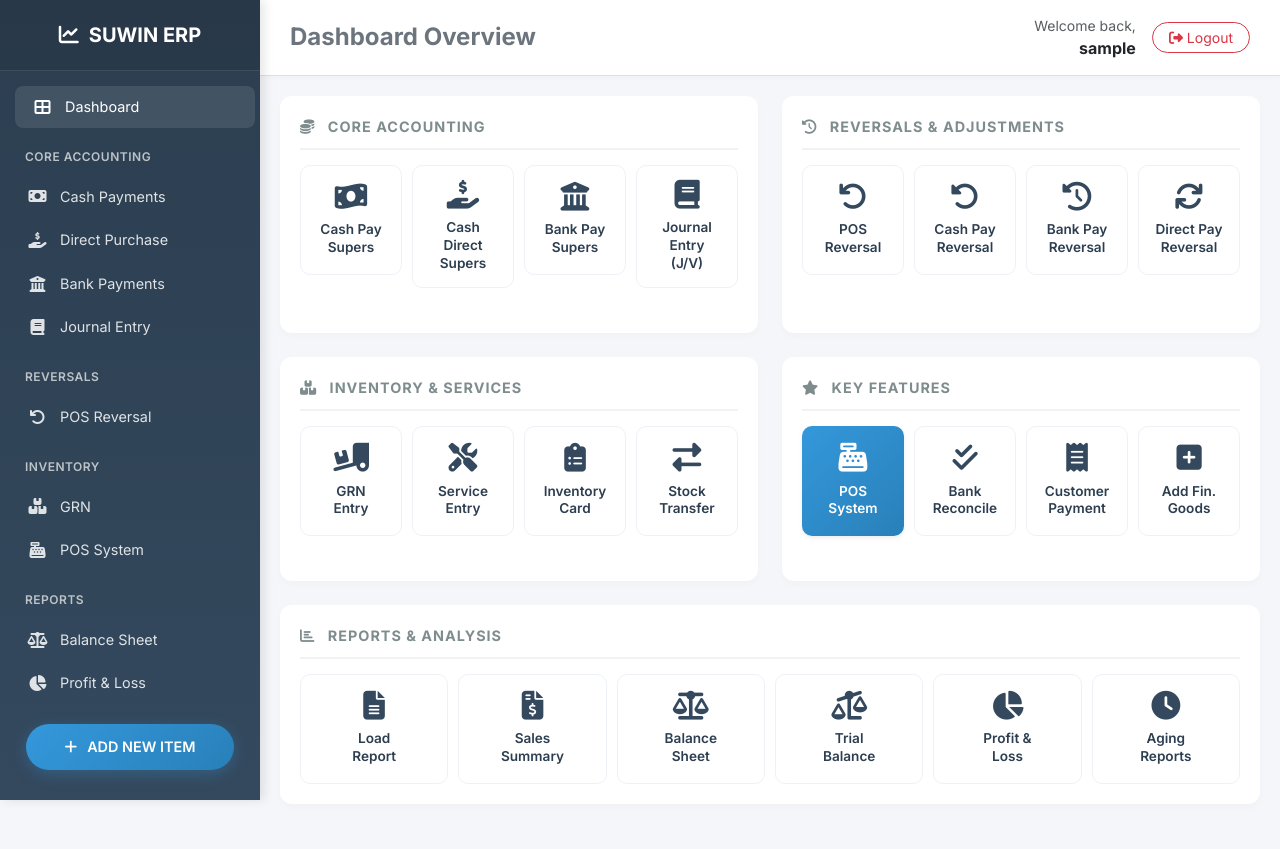
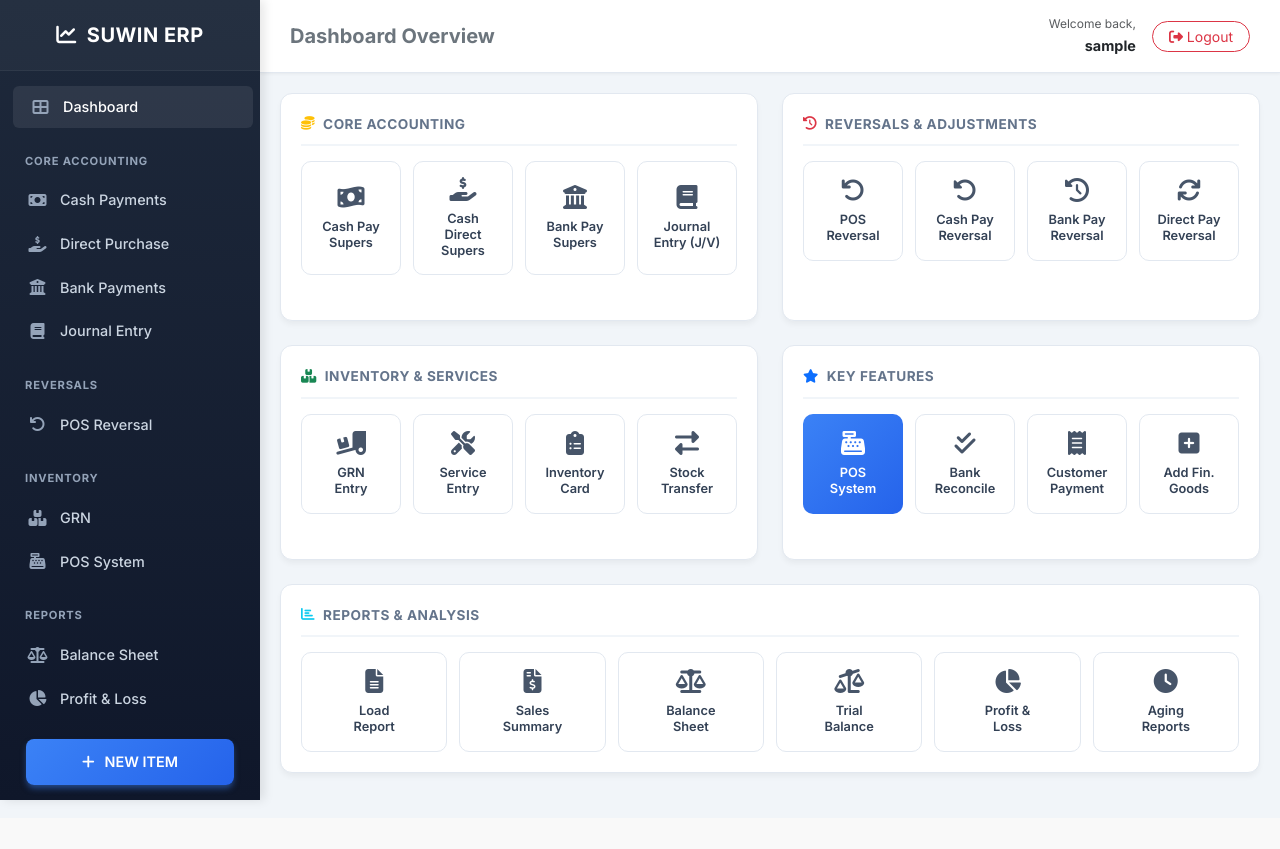
Before and after one commit to Thiwa1/ERP-WEB, a Flask app: page / in a window 1280 px wide. After the commit the page ends 805 px from the top, so only its background shows below. Run offline with Flask 3, Linux system fonts and the light colour scheme; the visitor is signed in with stand-in values (Sample User, id 1).

Commit message:
Update UI: Mobile responsiveness and professional color scheme
- `base.html`: Added a responsive sidebar with hamburger toggle for mobile devices. Updated the color palette to a professional "Dark Slate Blue" (#1e293b) with muted text, replacing the previous light blue theme.
- `index.html`: Refined the dashboard grid with responsive classes (`row-cols-2` on mobile) to prevent layout breakage. Updated tile styling to match the new color scheme.

Co-authored-by: Thiwa1 <30181036+Thiwa1@users.noreply.github.com>

```diff
--- a/templates/base.html
+++ b/templates/base.html
@@ -10,11 +10,12 @@
     <style>
         :root {
             --sidebar-width: 260px;
-            --primary-color: #2c3e50;
-            --secondary-color: #34495e;
-            --accent-color: #3498db;
-            --text-light: #ecf0f1;
-            --bg-light: #f4f6f9;
+            --primary-color: #1e293b; /* Dark Slate Blue - Professional */
+            --secondary-color: #334155;
+            --accent-color: #3b82f6; /* Modern Blue */
+            --text-light: #f8fafc;
+            --bg-light: #f1f5f9;
+            --text-muted: #94a3b8; /* Professional muted text */
         }
 
         body {
@@ -26,7 +27,7 @@
         /* Sidebar Styling */
         .sidebar {
             width: var(--sidebar-width);
-            background: linear-gradient(180deg, var(--primary-color) 0%, var(--secondary-color) 100%);
+            background: linear-gradient(180deg, var(--primary-color) 0%, #0f172a 100%);
             color: var(--text-light);
             height: 100vh;
             position: fixed;
@@ -34,16 +35,16 @@
             left: 0;
             z-index: 1000;
             padding-top: 0;
-            transition: all 0.3s ease;
+            transition: transform 0.3s ease-in-out;
             box-shadow: 4px 0 10px rgba(0,0,0,0.1);
             overflow-y: auto;
         }
 
         .sidebar-header {
             padding: 20px;
-            background-color: rgba(0,0,0,0.1);
+            background-color: rgba(255,255,255,0.03);
             text-align: center;
-            border-bottom: 1px solid rgba(255,255,255,0.1);
+            border-bottom: 1px solid rgba(255,255,255,0.05);
         }
 
         .sidebar-brand {
@@ -55,6 +56,7 @@
             align-items: center;
             justify-content: center;
             gap: 10px;
+            letter-spacing: 0.5px;
         }
 
         .sidebar-menu {
@@ -62,29 +64,30 @@
         }
 
         .menu-category {
-            color: #bdc3c7;
+            color: var(--text-muted); /* Changed from light blue to professional gray */
             text-transform: uppercase;
-            font-size: 0.75rem;
-            font-weight: 600;
-            margin: 20px 0 10px 15px;
-            letter-spacing: 0.5px;
+            font-size: 0.7rem;
+            font-weight: 700;
+            margin: 25px 0 10px 15px;
+            letter-spacing: 0.8px;
         }
 
         .nav-link {
-            color: rgba(255,255,255,0.85);
+            color: #cbd5e1; /* Lighter gray for better readability */
             padding: 10px 15px;
-            border-radius: 8px;
+            border-radius: 6px;
             margin-bottom: 2px;
             font-size: 0.9rem;
             transition: all 0.2s;
             display: flex;
             align-items: center;
+            font-weight: 500;
         }
 
         .nav-link:hover, .nav-link.active {
-            background-color: rgba(255,255,255,0.1);
+            background-color: rgba(255,255,255,0.08);
             color: white;
-            transform: translateX(5px);
+            transform: translateX(3px);
         }
 
         .nav-link i {
@@ -92,6 +95,11 @@
             text-align: center;
             margin-right: 10px;
             font-size: 1rem;
+            color: #94a3b8; /* Icon color matches muted theme */
+        }
+
+        .nav-link:hover i {
+            color: var(--accent-color);
         }
 
         /* Main Content */
@@ -107,23 +115,33 @@
             background-color: white;
             padding: 15px 30px;
             margin: -20px -20px 20px -20px;
-            border-bottom: 1px solid #e0e0e0;
+            border-bottom: 1px solid #e2e8f0;
             display: flex;
             justify-content: space-between;
             align-items: center;
-            box-shadow: 0 2px 5px rgba(0,0,0,0.02);
+            box-shadow: 0 1px 3px rgba(0,0,0,0.05);
+        }
+
+        .sidebar-toggle {
+            display: none; /* Hidden on desktop */
+            background: none;
+            border: none;
+            font-size: 1.5rem;
+            color: var(--primary-color);
+            cursor: pointer;
+            margin-right: 15px;
         }
 
         /* Add New Item Button - Professional Style */
         .btn-add-new-pro {
-            background: linear-gradient(135deg, #3498db, #2980b9);
+            background: linear-gradient(135deg, var(--accent-color), #2563eb);
             color: white;
             border: none;
             padding: 12px 20px;
-            border-radius: 50px;
+            border-radius: 8px;
             font-weight: 600;
             font-size: 0.9rem;
-            box-shadow: 0 4px 15px rgba(52, 152, 219, 0.3);
+            box-shadow: 0 4px 6px -1px rgba(59, 130, 246, 0.5);
             transition: all 0.3s ease;
             width: 100%;
             display: flex;
@@ -151,53 +200,21 @@
             background: #f1f1f1;
         }
         ::-webkit-scrollbar-thumb {
-            background: #bdc3c7;
+            background: #cbd5e1;
             border-radius: 3px;
         }
         ::-webkit-scrollbar-thumb:hover {
-            background: #95a5a6;
-        }
-
-        /* Cards in Dashboard */
-        .dashboard-card {
-            background: white;
-            border: none;
-            border-radius: 12px;
-            box-shadow: 0 2px 10px rgba(0,0,0,0.05);
-            transition: transform 0.2s, box-shadow 0.2s;
-            height: 100%;
-            text-decoration: none;
-            color: var(--primary-color);
-            display: flex;
-            flex-direction: column;
-            align-items: center;
-            justify-content: center;
-            padding: 20px;
-            text-align: center;
-        }
-
-        .dashboard-card:hover {
-            transform: translateY(-5px);
-            box-shadow: 0 10px 20px rgba(0,0,0,0.1);
-            color: var(--accent-color);
-        }
-
-        .dashboard-icon {
-            font-size: 2rem;
-            margin-bottom: 10px;
-            color: var(--accent-color);
-        }
-
-        .dashboard-title {
-            font-weight: 600;
-            font-size: 0.95rem;
+            background: #94a3b8;
         }
     </style>
 </head>
 <body>
 
+    <!-- Sidebar Overlay for Mobile -->
+    <div class="sidebar-overlay" id="sidebarOverlay"></div>
+
     <!-- Sidebar -->
-    <nav class="sidebar">
+    <nav class="sidebar" id="sidebar">
         <div class="sidebar-header">
             <a href="/" class="sidebar-brand">
                 <i class="fas fa-chart-line"></i>
@@ -237,7 +254,7 @@
 
             <div class="px-3">
                 <button class="btn-add-new-pro" data-bs-toggle="modal" data-bs-target="#quickActionsModal">
-                    <i class="fas fa-plus"></i> ADD NEW ITEM
+                    <i class="fas fa-plus"></i> NEW ITEM
                 </button>
             </div>
         </div>
@@ -246,16 +263,22 @@
     <!-- Main Content -->
     <div class="main-content">
         <div class="top-navbar">
-            <h4 class="mb-0 fw-bold text-secondary">
-                {% block title %}Dashboard{% endblock %}
-            </h4>
+            <div class="d-flex align-items-center">
+                <button class="sidebar-toggle" id="sidebarToggle">
+                    <i class="fas fa-bars"></i>
+                </button>
+                <h4 class="mb-0 fw-bold text-secondary fs-5 fs-md-4">
+                    {% block title %}Dashboard{% endblock %}
+                </h4>
+            </div>
+
             <div class="d-flex align-items-center gap-3">
                 <div class="text-end d-none d-sm-block">
-                    <small class="d-block text-muted">Welcome back,</small>
-                    <span class="fw-bold">{{ session.get('username', 'User') }}</span>
+                    <small class="d-block text-muted" style="font-size: 0.75rem;">Welcome back,</small>
+                    <span class="fw-bold text-dark" style="font-size: 0.9rem;">{{ session.get('username', 'User') }}</span>
                 </div>
                 <a href="/logout" class="btn btn-outline-danger btn-sm rounded-pill px-3">
-                    <i class="fas fa-sign-out-alt"></i> Logout
+                    <i class="fas fa-sign-out-alt"></i> <span class="d-none d-md-inline">Logout</span>
                 </a>
             </div>
         </div>
@@ -276,10 +299,10 @@
 
     <!-- Quick Actions Modal -->
     <div class="modal fade" id="quickActionsModal" tabindex="-1" aria-hidden="true">
-        <div class="modal-dialog modal-xl modal-dialog-centered">
-            <div class="modal-content border-0 shadow-lg" style="border-radius: 15px; overflow: hidden;">
+        <div class="modal-dialog modal-xl modal-dialog-centered modal-dialog-scrollable">
+            <div class="modal-content border-0 shadow-lg" style="border-radius: 12px; overflow: hidden;">
                 <div class="modal-header bg-primary text-white">
-                    <h5 class="modal-title fw-bold"><i class="fas fa-bolt me-2"></i> QUICK ACTIONS</h5>
+                    <h5 class="modal-title fw-bold fs-6"><i class="fas fa-bolt me-2"></i> QUICK ACTIONS</h5>
                     <button type="button" class="btn-close btn-close-white" data-bs-dismiss="modal" aria-label="Close"></button>
                 </div>
                 <div class="modal-body bg-light p-4">
@@ -334,6 +357,32 @@
     </div>
 
     <script src="https://cdn.jsdelivr.net/npm/bootstrap@5.3.0/dist/js/bootstrap.bundle.min.js"></script>
+    <script>
+        // Sidebar Toggle Script for Mobile
+        document.addEventListener('DOMContentLoaded', function() {
+            const sidebar = document.getElementById('sidebar');
+            const sidebarToggle = document.getElementById('sidebarToggle');
+            const sidebarOverlay = document.getElementById('sidebarOverlay');
+
+            function toggleSidebar() {
+                sidebar.classList.toggle('show');
+                sidebarOverlay.classList.toggle('show');
+            }
+
+            if (sidebarToggle) {
+                sidebarToggle.addEventListener('click', function(e) {
+                    e.stopPropagation();
+                    toggleSidebar();
+                });
+            }
+
+            if (sidebarOverlay) {
+                sidebarOverlay.addEventListener('click', function() {
+                    toggleSidebar();
+                });
+            }
+        });
+    </script>
     {% block scripts %}{% endblock %}
 </body>
 </html>
--- a/templates/index.html
+++ b/templates/index.html
@@ -9,70 +9,103 @@
         border-radius: 12px;
         padding: 20px;
         margin-bottom: 25px;
-        box-shadow: 0 4px 6px rgba(0,0,0,0.02);
+        box-shadow: 0 4px 6px -1px rgba(0,0,0,0.05);
+        border: 1px solid #e2e8f0;
     }
 
     .module-header {
-        font-size: 0.9rem;
+        font-size: 0.85rem;
         font-weight: 700;
-        color: #7f8c8d;
+        color: #64748b; /* Professional Slate Gray */
         text-transform: uppercase;
         margin-bottom: 15px;
-        border-bottom: 2px solid #f0f2f5;
+        border-bottom: 2px solid #f1f5f9;
         padding-bottom: 10px;
-        letter-spacing: 1px;
+        letter-spacing: 0.5px;
+        display: flex;
+        align-items: center;
     }
 
     .tile-link {
         text-decoration: none;
         color: inherit;
         display: block;
+        height: 100%;
     }
 
     .tile {
         background: #fff;
-        border: 1px solid #eef2f7;
+        border: 1px solid #e2e8f0;
         border-radius: 10px;
         padding: 15px;
         text-align: center;
-        transition: all 0.3s ease;
+        transition: all 0.2s ease-in-out;
         height: 100%;
         display: flex;
         flex-direction: column;
         align-items: center;
         justify-content: center;
-        min-height: 110px;
+        min-height: 100px;
+        position: relative;
+        overflow: hidden;
     }
 
     .tile:hover {
-        background: #f8f9fa;
-        transform: translateY(-5px);
-        box-shadow: 0 5px 15px rgba(0,0,0,0.08);
-        border-color: #3498db;
+        background: #f8fafc;
+        transform: translateY(-3px);
+        box-shadow: 0 10px 15px -3px rgba(0,0,0,0.05);
+        border-color: #cbd5e1;
     }
 
     .tile i {
-        font-size: 1.8rem;
+        font-size: 1.5rem;
         margin-bottom: 10px;
-        color: #34495e;
-        transition: color 0.3s;
+        color: #475569; /* Darker Slate Gray */
+        transition: color 0.2s;
     }
 
     .tile:hover i {
-        color: #3498db;
+        color: #2563eb; /* Primary Blue on Hover */
     }
 
     .tile span {
-        font-size: 0.85rem;
+        font-size: 0.8rem;
         font-weight: 600;
-        color: #2c3e50;
-        line-height: 1.3;
+        color: #334155;
+        line-height: 1.25;
     }
 
     /* Dense grid to avoid scrolling */
     .row-dense {
-        --bs-gutter-x: 10px;
-        --bs-gutter-y: 10px;
+        --bs-gutter-x: 12px;
+        --bs-gutter-y: 12px;
+    }
+
+    /* Highlight Tile Style */
+    .tile.tile-highlight {
+        background: linear-gradient(135deg, #3b82f6, #2563eb);
+        border: none;
+    }
+    .tile.tile-highlight i,
+    .tile.tile-highlight span {
+        color: white;
+    }
+
+    /* Dashboard specific layout tweaks */
+    @media (max-width: 576px) {
+        .module-section {
+            padding: 15px;
+        }
+        .tile {
+            min-height: 90px;
+            padding: 10px;
+        }
+        .tile i {
+            font-size: 1.25rem;
+        }
+        .tile span {
+            font-size: 0.75rem;
+        }
     }
 </style>
 
@@ -83,8 +116,8 @@
         <!-- Core Accounting -->
         <div class="col-xl-6">
             <div class="module-section h-100">
-                <div class="module-header"><i class="fas fa-coins me-2"></i> Core Accounting</div>
-                <div class="row row-dense row-cols-3 row-cols-md-4">
+                <div class="module-header"><i class="fas fa-coins me-2 text-warning"></i> Core Accounting</div>
+                <div class="row row-dense row-cols-2 row-cols-sm-3 row-cols-md-4">
                     <div class="col">
                         <a href="/placeholder?title=Cash Payment Supers" class="tile-link">
                             <div class="tile">
@@ -124,8 +157,8 @@
         <!-- Reversals & Adjustments -->
         <div class="col-xl-6">
             <div class="module-section h-100">
-                <div class="module-header"><i class="fas fa-history me-2"></i> Reversals & Adjustments</div>
-                <div class="row row-dense row-cols-3 row-cols-md-4">
+                <div class="module-header"><i class="fas fa-history me-2 text-danger"></i> Reversals & Adjustments</div>
+                <div class="row row-dense row-cols-2 row-cols-sm-3 row-cols-md-4">
                     <div class="col">
                         <a href="/pos_reversal" class="tile-link">
                             <div class="tile">
@@ -168,8 +201,8 @@
         <!-- Inventory & Services -->
         <div class="col-xl-6">
             <div class="module-section h-100">
-                <div class="module-header"><i class="fas fa-boxes me-2"></i> Inventory & Services</div>
-                <div class="row row-dense row-cols-3 row-cols-md-4">
+                <div class="module-header"><i class="fas fa-boxes me-2 text-success"></i> Inventory & Services</div>
+                <div class="row row-dense row-cols-2 row-cols-sm-3 row-cols-md-4">
                     <div class="col">
                         <a href="/grn" class="tile-link">
                             <div class="tile">
@@ -206,16 +239,16 @@
             </div>
         </div>
 
-        <!-- Additional Features (Subset) -->
+        <!-- Key Features (Subset) -->
         <div class="col-xl-6">
             <div class="module-section h-100">
-                <div class="module-header"><i class="fas fa-star me-2"></i> Key Features</div>
-                <div class="row row-dense row-cols-3 row-cols-md-4">
+                <div class="module-header"><i class="fas fa-star me-2 text-primary"></i> Key Features</div>
+                <div class="row row-dense row-cols-2 row-cols-sm-3 row-cols-md-4">
                     <div class="col">
                         <a href="/pos" class="tile-link">
-                            <div class="tile bg-primary text-white border-0 shadow-sm" style="background: linear-gradient(135deg, #3498db, #2980b9) !important;">
-                                <i class="fas fa-cash-register text-white"></i>
-                                <span class="text-white">POS<br>System</span>
+                            <div class="tile tile-highlight">
+                                <i class="fas fa-cash-register"></i>
+                                <span>POS<br>System</span>
                             </div>
                         </a>
                     </div>
@@ -252,7 +285,7 @@
     <div class="row">
         <div class="col-12">
             <div class="module-section">
-                <div class="module-header"><i class="fas fa-chart-bar me-2"></i> Reports & Analysis</div>
+                <div class="module-header"><i class="fas fa-chart-bar me-2 text-info"></i> Reports & Analysis</div>
                 <div class="row row-dense row-cols-2 row-cols-sm-3 row-cols-md-4 row-cols-lg-6">
                     <div class="col">
                         <a href="/placeholder?title=Load Report" class="tile-link">
```
Also changed, not shown: other parts of templates/base.html (+36 -5 lines).
